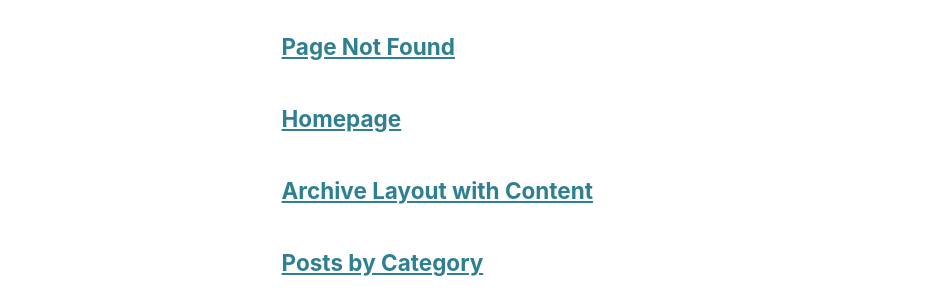
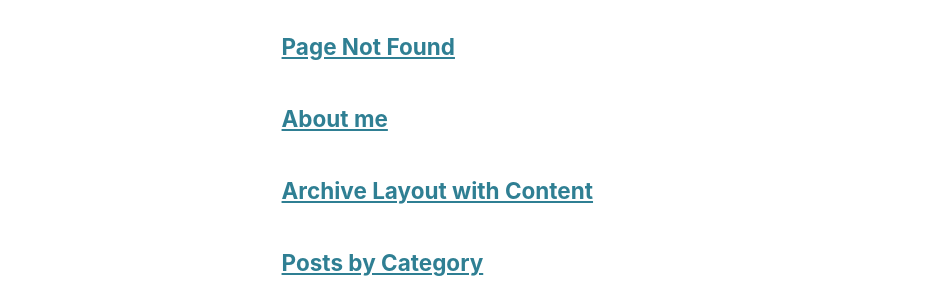
Before and after one commit to minhhangng/minhhangng.github.io, a Jekyll site: the page built from _pages/page-archive.html, in a window 1280 px wide and 900 px high. Shown: the part 139-439 px from the top of the window, without its empty margins (0-952 px from the left). Built offline with Jekyll 4.4.1, drawn with Linux system fonts in a browser that asks for light colours.

Commit message:
Update about.md

```diff
--- a/_pages/about.md
+++ b/_pages/about.md
@@ -1,10 +1,9 @@
 ---
-title: Homepage
+title: About me
 layout: default
 nav_order: 1
 ---
 
-# About me
 ======
 I am third year Phd student at IRIF, Universite Paris Cite, working with Pierre Fraigniaud and Mikael Rabie. Before, I got my Master from research master program in Paris [MPRI](https://wikimpri.dptinfo.ens-cachan.fr/doku.php), and my Bachelor in Mathematics from [Hanoi National University of Education](https://english.hnue.edu.vn). This is my [CV](minhhangng.github.io/files
 /CV-2.pdf)
```
